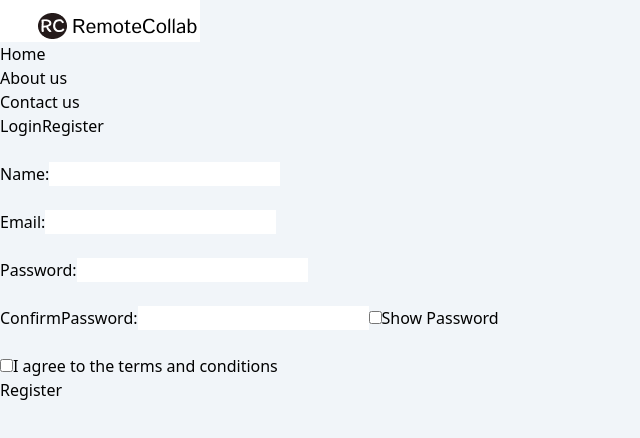
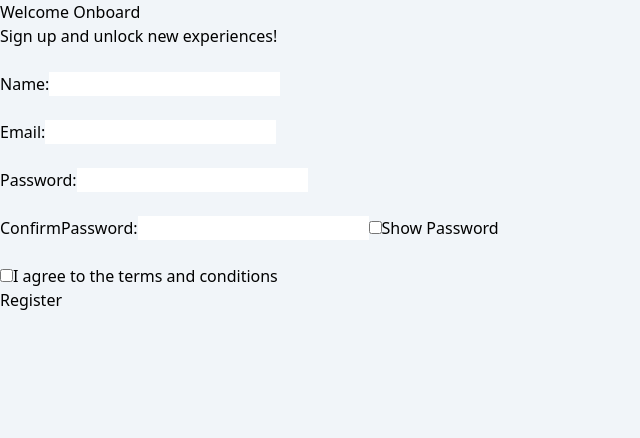
Before and after one commit to Gautam-10137/RemoteCollab, a React (Create React App) app in the folder client/: page /register in a window 1280 px wide. Shown: the top 438 px of the page, without its empty margins (0-640 px from the left). Built offline with nearby package versions, Linux system fonts and the light colour scheme.

Commit message:
few minor changes

```diff
--- a/client/package.json
+++ b/client/package.json
@@ -42,6 +42,6 @@
   "devDependencies": {
     "autoprefixer": "^10.4.19",
     "postcss": "^8.4.40",
-    "tailwindcss": "^3.4.7"
+    "tailwindcss": "^3.4.10"
   }
 }
--- a/client/src/App.js
+++ b/client/src/App.js
@@ -6,16 +6,19 @@ import Register from './components/auth/Register';
 import Login from './components/auth/Login';
 import { BrowserRouter,Route,Routes } from 'react-router-dom';
 import './tailwind.css';
+import Home from './components/Home/Home';
+
 
 
 function App() {
   return (
     <BrowserRouter>
-    <Nav/>
+    {/* <Nav/> */}
      <Routes>
       {/* <Route path="/" element={<div><Nav/><Home/></div>}></Route> */}
       <Route path="login" element={<Login />}/>
       <Route path="register" element={<Register />}/>
+      <Route path="/" element={<><Nav/><Home/></>}/>
      </Routes>
     </BrowserRouter>
   );
--- a/client/src/components/Home/Home.js
+++ b/client/src/components/Home/Home.js
@@ -4,8 +4,8 @@ import { Link } from 'react-router-dom'
 const Home = () => {
   return (
     <div>
-      Home
-      <Link to="/login">Login</Link>
+
+
     </div>
   )
 }
--- a/client/src/components/auth/Register.js
+++ b/client/src/components/auth/Register.js
@@ -1,5 +1,6 @@
 import { useState } from "react";
 import React from "react";
+
 
 const Register = () => {
   const [formData, setFormData] = useState({
@@ -37,7 +38,7 @@ const Register = () => {
     const formErrors = validateForm();
     if (Object.keys(formErrors).length === 0) {
         alert("Registered Successfully!");
-        // here need to write a code to send the data to backend and after that
+        // here need to write a code to send the data to backend and after that(by redux)
         setFormData({
           name: "",
           email: "",
@@ -52,16 +53,18 @@ const Register = () => {
       // converte the object into string
       alert(JSON.stringify(formErrors));
     }
-
-    // const result=await fetch("http://localhost:5000/api/auth/register",{
-    //   method:"POST",
-    //   ContentType:'text/html'
-    // })
   };
 
   return (
     <>
-      <form onSubmit={handleSubmit}>
+    <div>
+      <div>
+      {/* <img src={require("../../asset/logo.png")} alt="logoimage"/> */}
+      <h1>Welcome Onboard</h1>
+      <p>Sign up and unlock new experiences!</p>
+      </div>
+      <div>
+      <form onSubmit={handleSubmit} >
         <br></br>
         <label>Name:</label>
         <input
@@ -101,7 +104,7 @@ const Register = () => {
         <label>
           <input
            type="checkbox"
-           checked={isPasswordVisible}
+          //  checked={isPasswordVisible}
             onChange={handlePasswordVisibility}
           />
           Show Password
@@ -116,6 +119,9 @@ const Register = () => {
 <br></br>
         <button type="submit">Register</button>
       </form>
+      </div>
+      </div>
+
     </>
   );
 };
--- a/client/src/output.css
+++ b/client/src/output.css
@@ -1,5 +1,5 @@
 /*
-! tailwindcss v3.4.7 | MIT License | https://tailwindcss.com
+! tailwindcss v3.4.10 | MIT License | https://tailwindcss.com
 */
 
 /*
@@ -549,15 +549,23 @@ video {
   display: flex;
 }
 
-.justify-evenly {
-  justify-content: space-evenly;
+.bg-slate-100 {
+  --tw-bg-opacity: 1;
+  background-color: rgb(241 245 249 / var(--tw-bg-opacity));
 }
 
-.text-2xl {
-  font-size: 1.5rem;
-  line-height: 2rem;
+
+
+.bg-\[url\(\'\.\'\)\] {
+  background-image: url('.');
 }
 
-.font-bold {
-  font-weight: 700;
+
+
+.bg-\[url\(\'\'\)\] {
+  background-image: url('');
 }
+
+.bg-\[url\(\'\.\/\'\)\] {
+  background-image: url('./');
+}
--- a/client/tailwind.config.js
+++ b/client/tailwind.config.js
@@ -4,7 +4,9 @@ module.exports = {
     "./public/index.html",
   ],
   theme: {
-    extend: {},
+    extend: {
+
+    },
   },
   plugins: [],
 }
```
Also changed, not shown: 1 other file (tests, documents, lock files or other folders).
